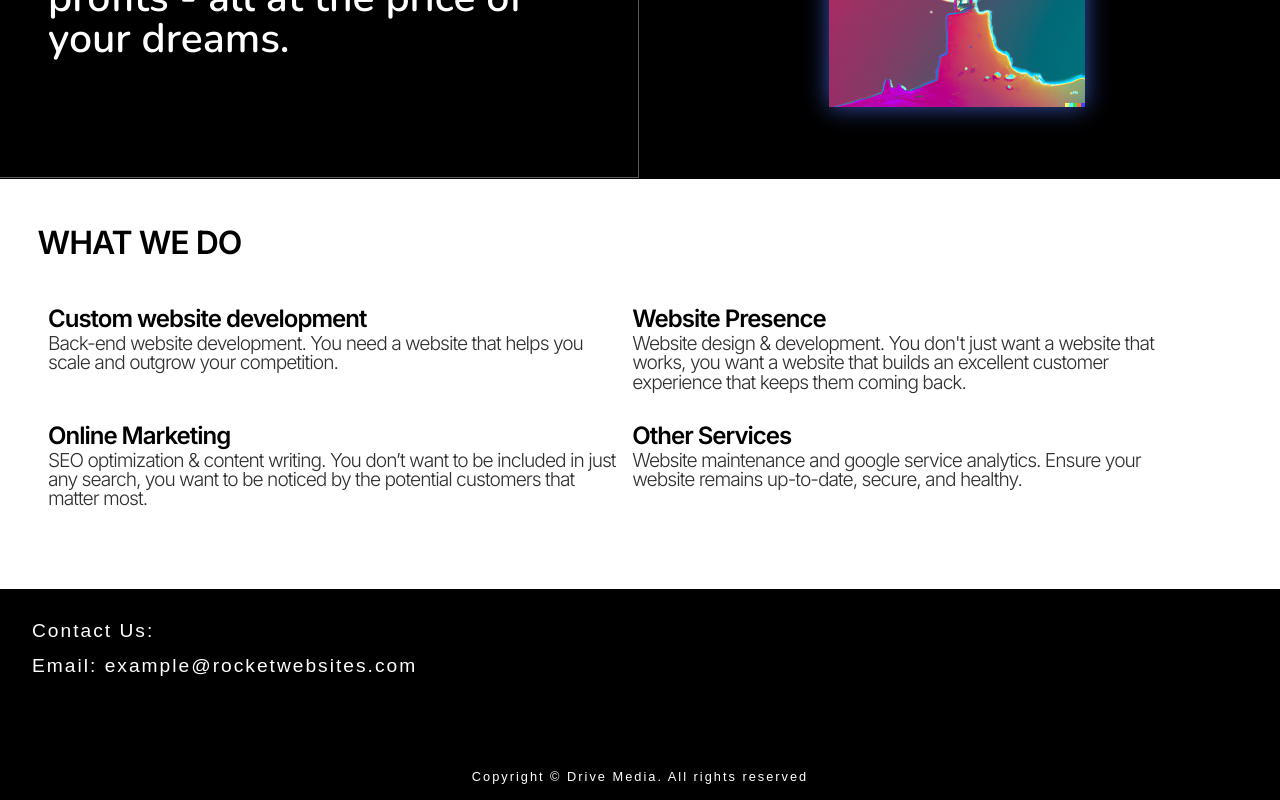
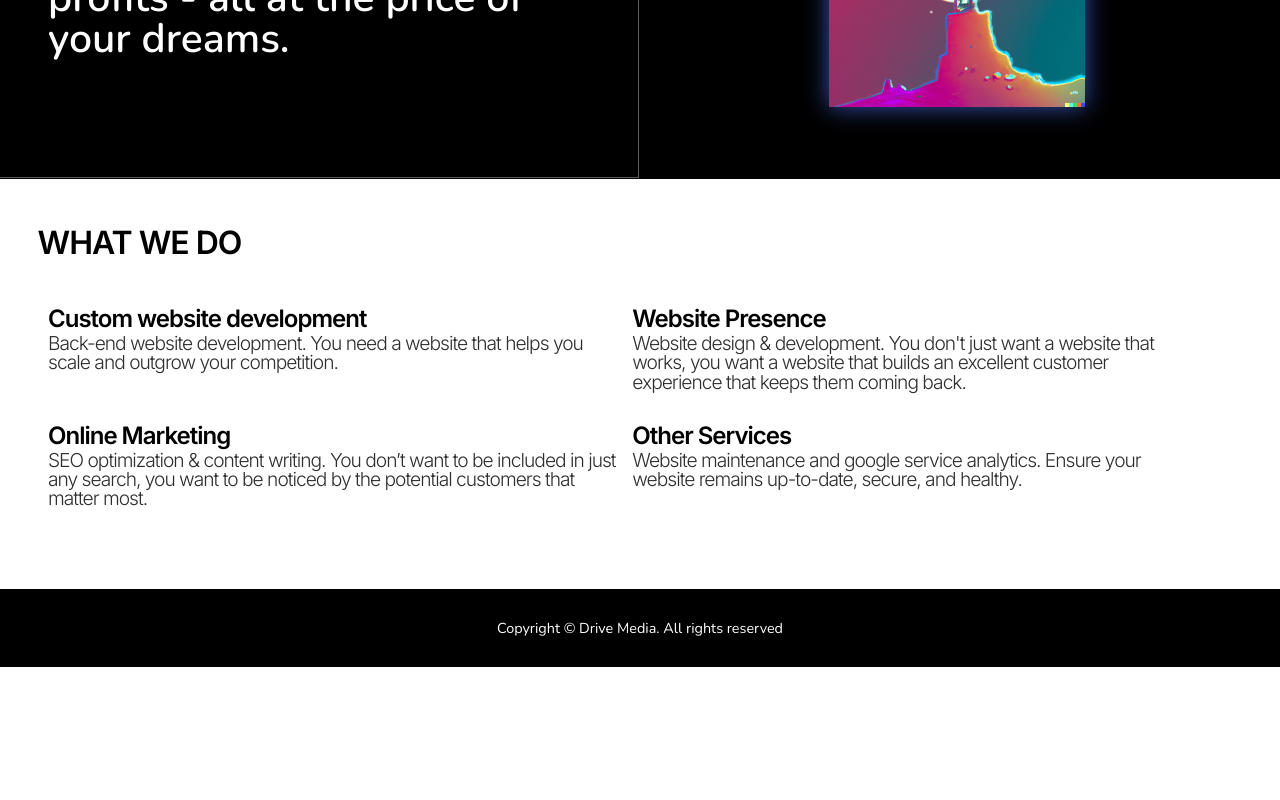
Before and after one commit to will-flores1/marketing-website-theme, a SvelteKit app: page / in a window 1280 px wide. Shown: the part 1421-2221 px from the top of the page. After the commit the page ends 2088 px from the top, so only its background shows below. Built offline with nearby package versions, Linux system fonts and the light colour scheme.

Commit message:
Min footer

```diff
--- a/src/components/Footer.svelte
+++ b/src/components/Footer.svelte
@@ -1,44 +1,17 @@
 <footer>
-	<p>Contact Us:</p>
-	<div class="footer-opts">
-		<p>Email: example@rocketwebsites.com</p>
-		<!-- <p style="display: flex;">
-			Tel:
-			<a href="tel:6031112298"></a>
-		</p> -->
-	</div>
 	<p class="license">Copyright © Drive Media. All rights reserved</p>
 </footer>
 
 <style>
-	footer {
-		font-family: sans-serif;
+	.license {
+		font-size: clamp(0.1rem, 1.9vw, 0.9rem);
+		text-align: center;
+		padding: 2rem;
 		background-color: black;
 		color: white;
-		font-size: clamp(0.4rem, 2.5vw, 1.2rem);
-		letter-spacing: 2px;
-		padding: 2rem 2rem 1rem 2rem;
-		margin: auto;
-		text-align: start;
-	}
-
-	.footer-opts {
-		display: flex;
-		/* justify-content: center; */
-		gap: 1rem;
-		margin-top: 1rem;
-	}
-
-	.license {
-		padding-top: 6rem;
-		font-size: clamp(0.1rem, 1.8vw, 0.8rem);
-		text-align: center;
 	}
 
 	@media screen and (max-width: 992px) {
-		footer {
-			padding: 2rem;
-		}
 		.license {
 			padding-top: 3rem;
 		}
```
